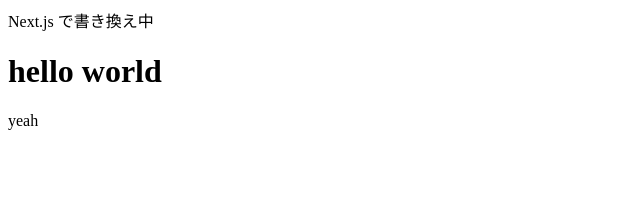
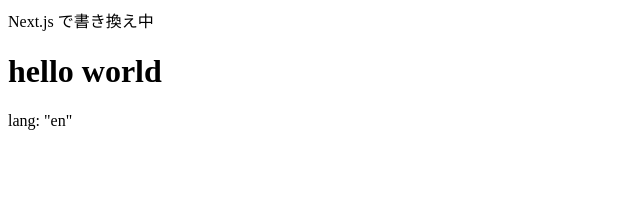
Before and after one commit to sadnessOjisan/genshin-todo-list, a Next.js app: page /en in a window 1280 px wide. Shown: the top 202 px of the page, without its empty margins (0-640 px from the left). Built offline with nearby package versions, Linux system fonts and the light colour scheme.

Commit message:
chore: generate each page

```diff
--- a/src/app/[lang]/page.tsx
+++ b/src/app/[lang]/page.tsx
@@ -1,12 +1,24 @@
 import { FC } from "react";
 
-const Page: FC = () => {
+interface RoutePath {
+  lang: "ja" | "en";
+}
+
+type Props = {
+  params: RoutePath;
+};
+
+const Page: FC<Props> = (props) => {
   return (
     <div>
       <h1>hello world</h1>
-      <div>yeah</div>
+      <div>lang: {JSON.stringify(props.params.lang)}</div>
     </div>
   );
 };
 
+export async function generateStaticParams(): Promise<RoutePath[]> {
+  return (["ja", "en"] as const).map((lang) => ({ lang }));
+}
+
 export default Page;
```
